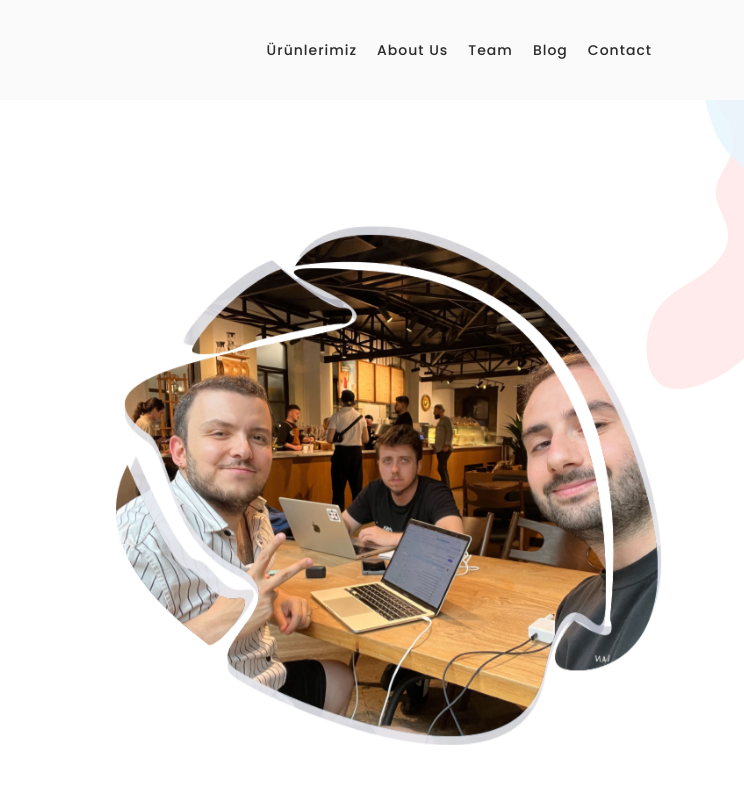
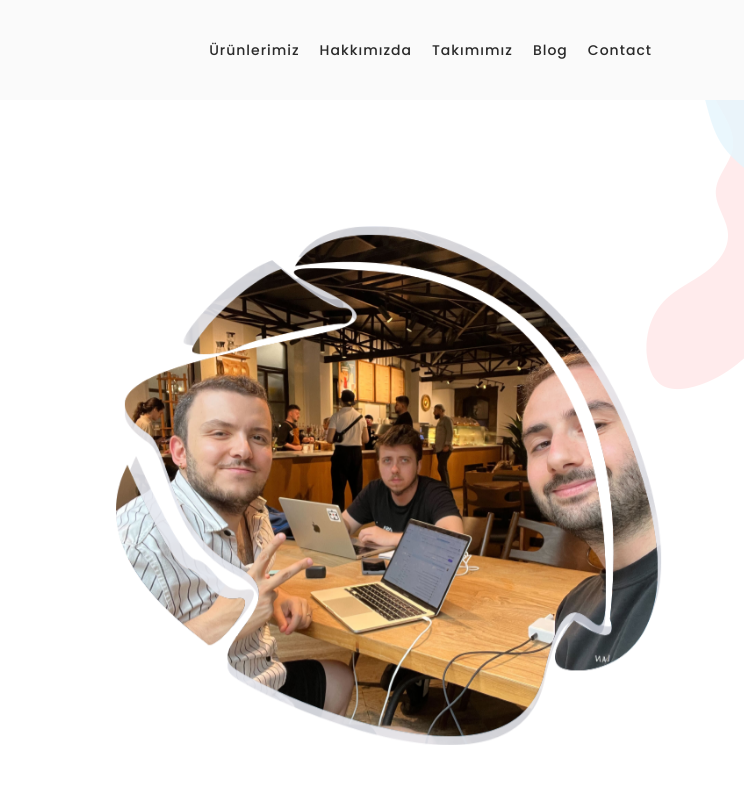
Before and after one commit to Ayca-Dem/PMTech.io, a plain HTML site: page index.html in a window 1280 px wide. Shown: the top 800 px of the page, 536-1280 px from the left. Drawn offline with Linux system fonts and the light colour scheme; animation ran at ten frames a second.

Commit message:
Update index.html

```diff
--- a/index.html
+++ b/index.html
@@ -59,8 +59,8 @@ https://templatemo.com/tm-562-space-dynamic
                 <ul class="nav">
 
               <li class="scroll-to-section"><a href="#about">Ürünlerimiz</a></li>
-              <li class="scroll-to-section"><a href="#services">About Us</a></li>
-              <li class="scroll-to-section"><a href="#portfolio">Team</a></li>
+              <li class="scroll-to-section"><a href="#services">Hakkımızda</a></li>
+              <li class="scroll-to-section"><a href="#portfolio">Takımımız</a></li>
               <li class="scroll-to-section"><a href="#blog">Blog</a></li>
               <li class="scroll-to-section"><a href="#contact">Contact</a></li>
 
```
